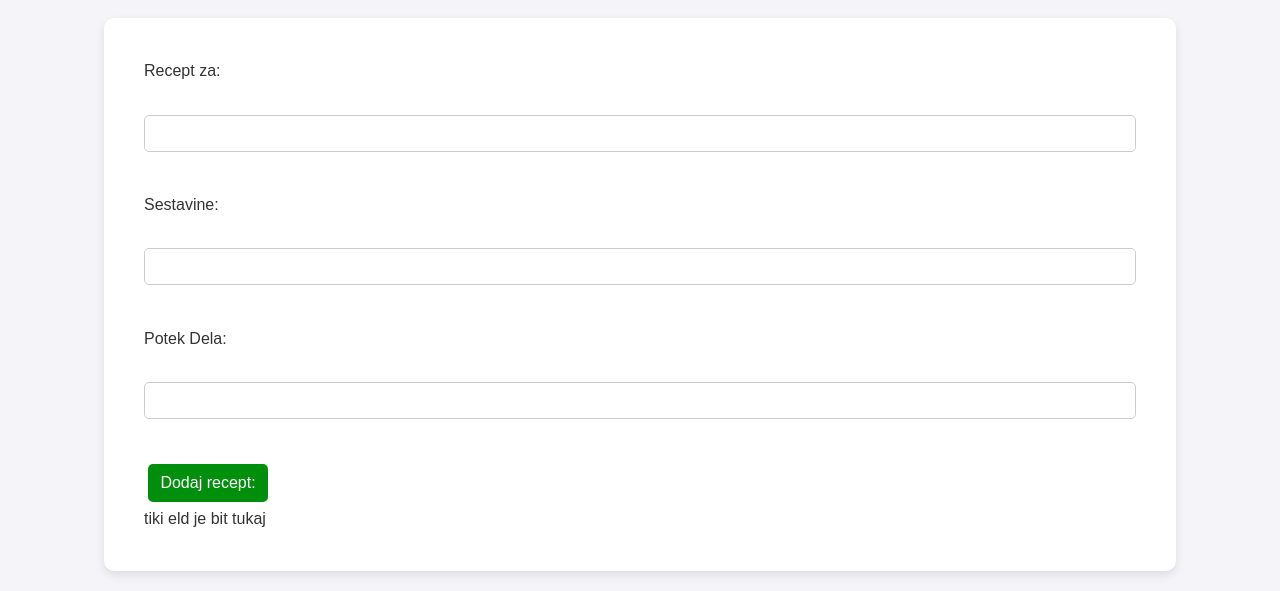
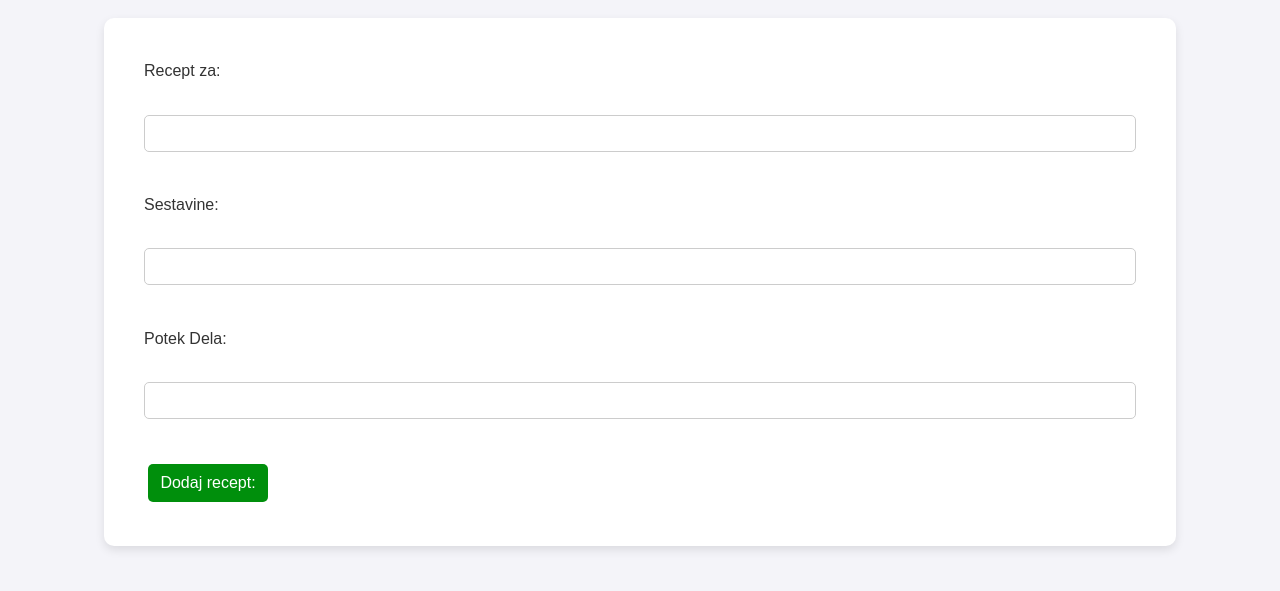
Before and after one commit to TilenBrunec/risPro, a website: page frontend/public/index.html in a window 1280 px wide. Shown: the part 311-902 px from the top of the page. After the commit the page ends 877 px from the top, so only its background shows below. Drawn offline with Linux system fonts and the light colour scheme; no server answers.

Commit message:
novi pdu

```diff
--- a/frontend/public/index.html
+++ b/frontend/public/index.html
@@ -37,7 +37,7 @@
       <input type="text" id="potekdela" name="potekdela" required><br>
 
       <button type="submit">Dodaj recept:</button>
-      tiki eld je bit tukaj
+
     </form>
            </div>
     <script src="script.js" defer></script>
```
Also changed, not shown: README.md, readmePics/Ucd.PNG (deleted), readmePics/Uml.PNG (deleted), readmePics/UseCase.PNG (added).
